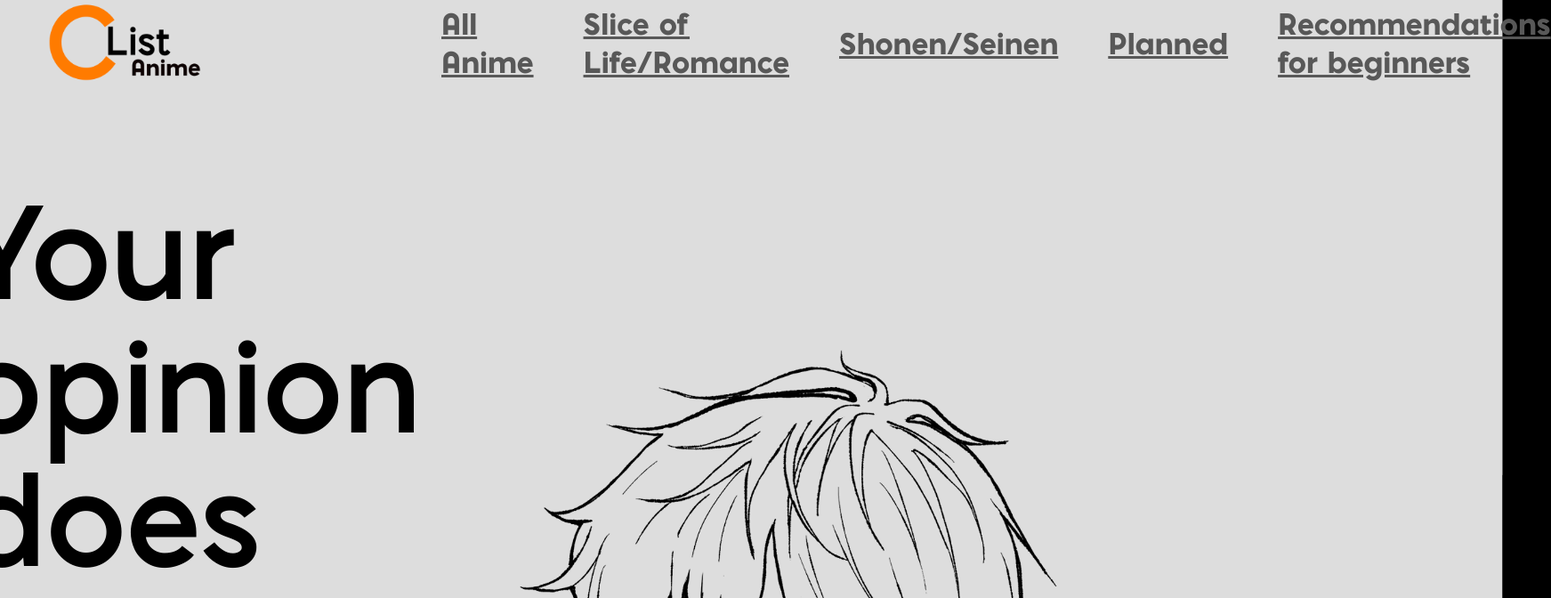
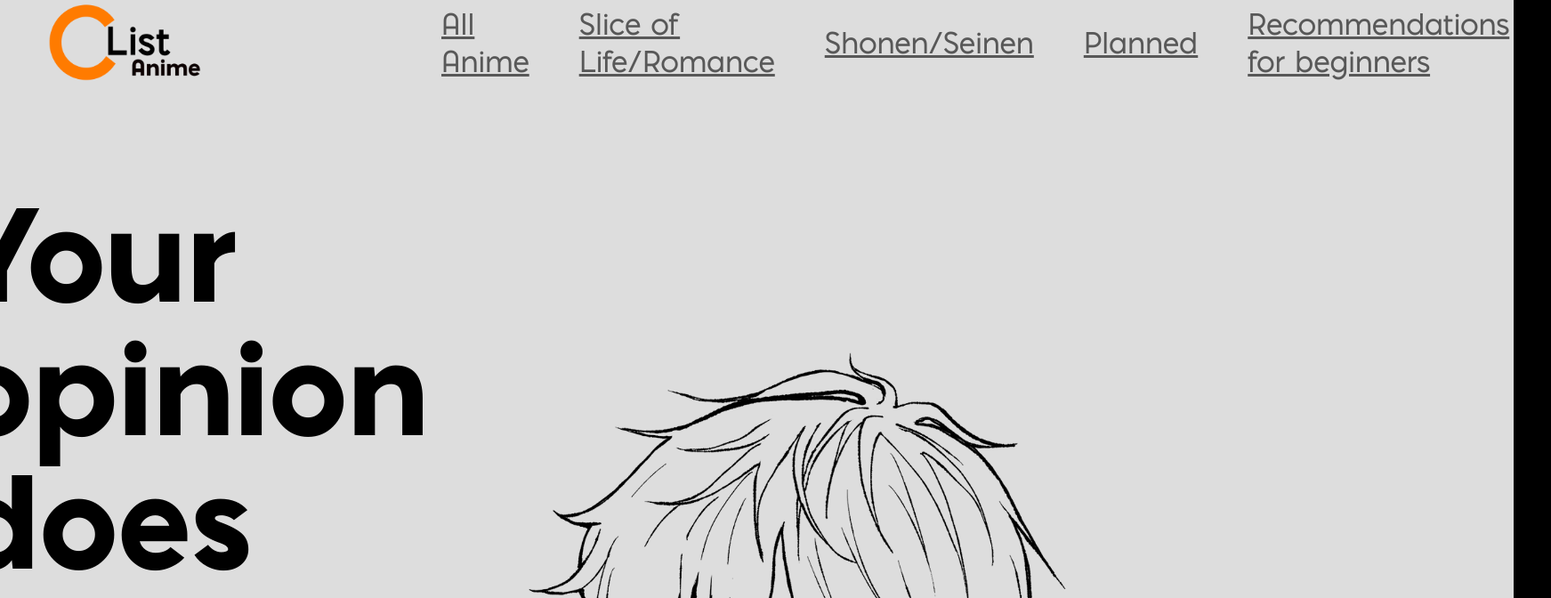
Before and after one commit to ciciisme/C-anime-list, a plain HTML site: page index.html in a window 1280 px wide. Shown: the top 672 px of the page at 89% size, 1743 px wide, since content can reach past the window. Drawn offline with Linux system fonts and the light colour scheme.

Commit message:
Update home.css

```diff
--- a/home.css
+++ b/home.css
@@ -3,25 +3,25 @@
 @font-face {
     font-family: 'Pontiac';
     src: url("fonts/pontiac_regulaer.ttf");
-    font-weight: normal;
+    font-weight: 400;
 }
 
 @font-face {
     font-family: "Pontiac";
     src: url("fonts/Pontiac_Light.ttf");
-    font-weight: lighter;
+    font-weight: 100;
 }
 
 @font-face {
     font-family: "Pontiac";
     src: url("fonts/Pontiac_bold.ttf");
-    font-weight: bold;
+    font-weight: 700;
 }
 
 @font-face {
     font-family: "Pontiac";
     src: url('fonts/pontiac_black.ttf');
-    font-weight: bolder;
+    font-weight: 900;
 }
 
 :root{
```
